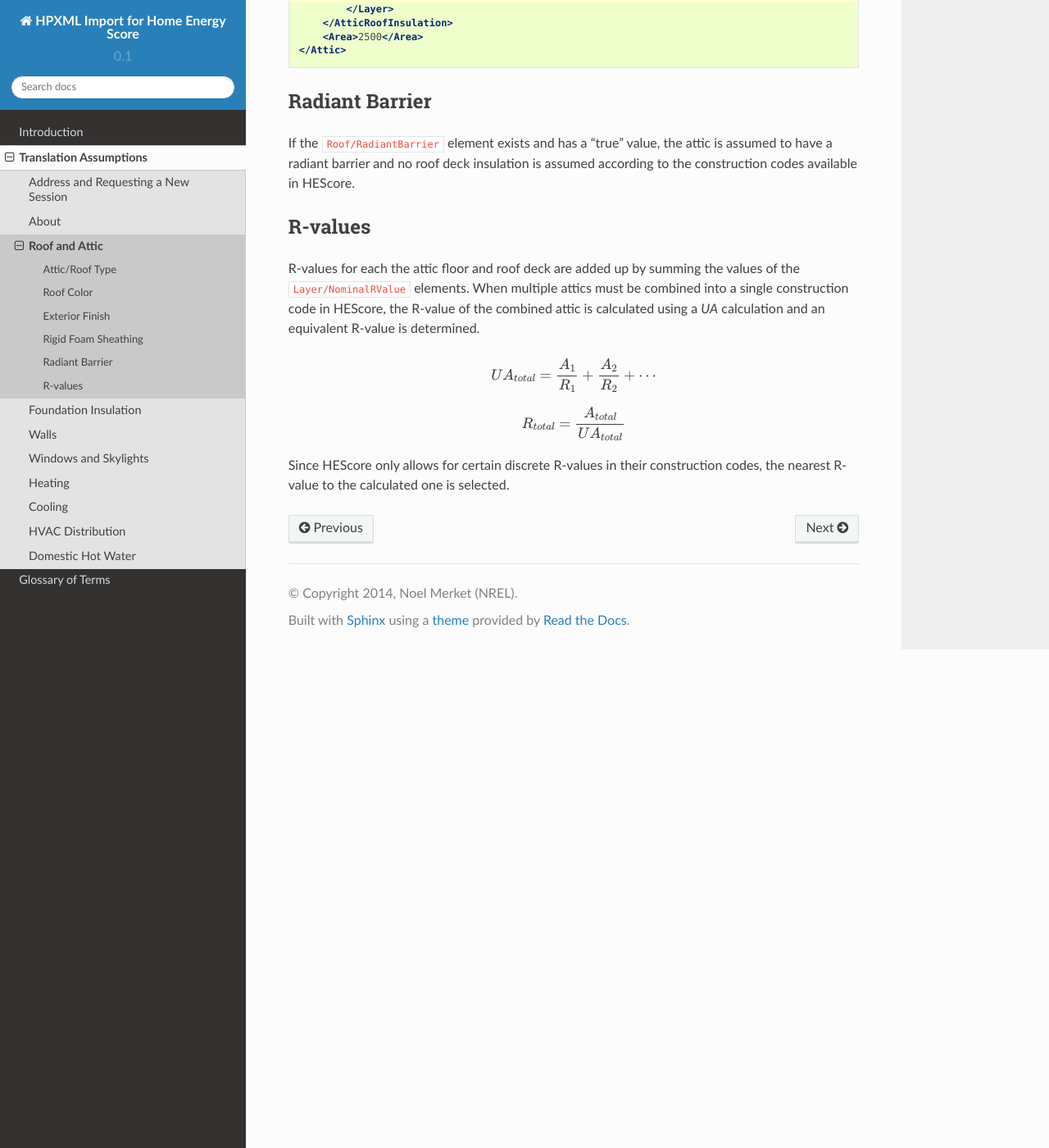
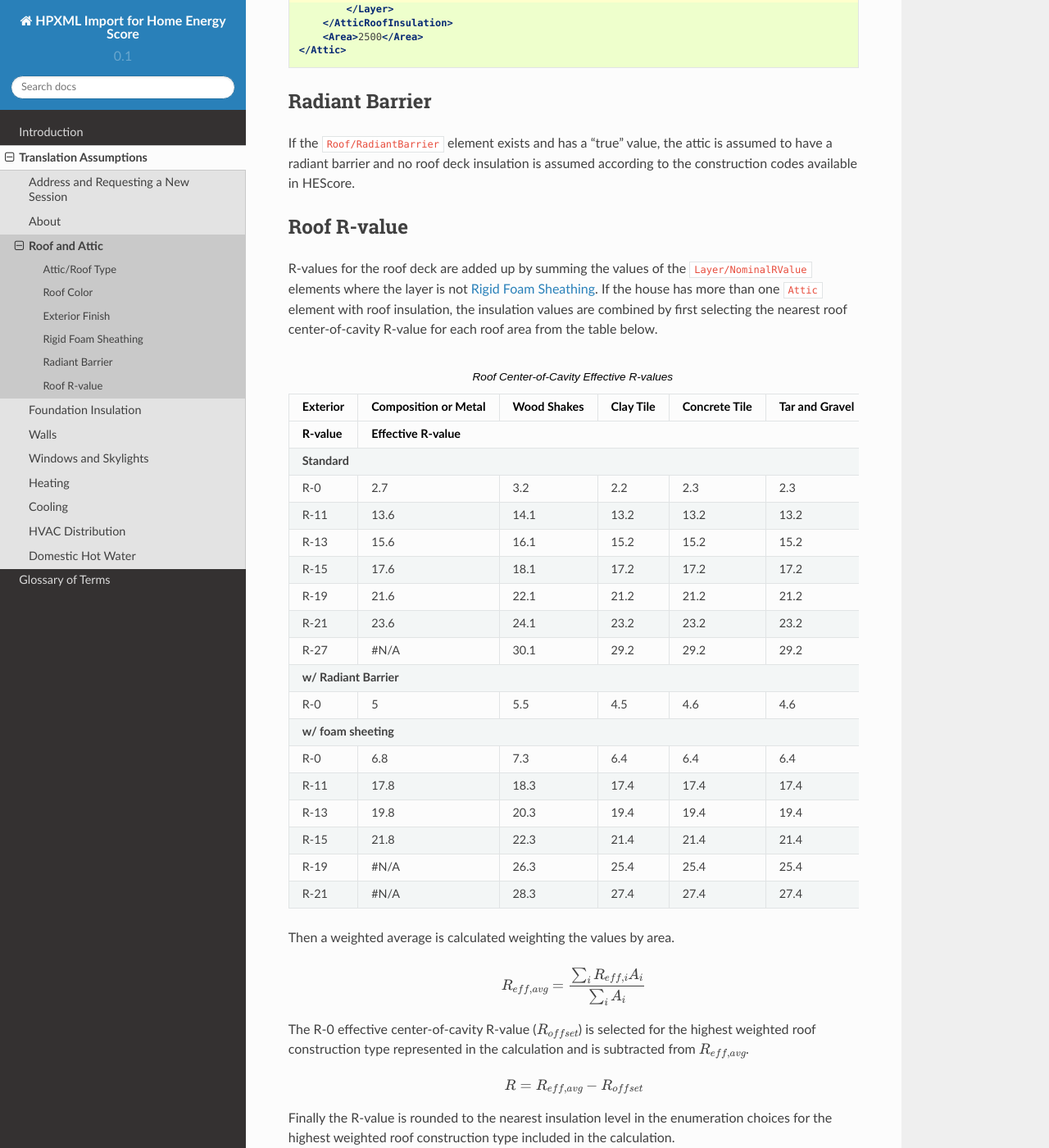
Before and after one commit to NREL/hescore-hpxml, a Sphinx documentation site: the page built from docs/source/translation/zone_roof.rst, in a window 1280 px wide and 1400 px high, scrolled down 2989 px. Shown: the whole window at 82% size. Built offline with Sphinx 7.4.7 and the Read the Docs theme 2.0.0, drawn with Linux system fonts in a browser that asks for light colours; formulas are drawn with MathJax 3; some of the changed text lies outside the part shown.

Commit message:
Updating zone_roof.rst to document the way roofs are being handled now.

```diff
--- a/docs/source/translation/zone_roof.rst
+++ b/docs/source/translation/zone_roof.rst
@@ -101,6 +101,8 @@ folling mapping.
    fiberglass shingles" should be translated to composition shingles, but if I
    do that there's no enumeration that maps to tar and gravel.
 
+.. _rigid-sheathing:
+
 Rigid Foam Sheathing
 ********************
 
@@ -139,22 +141,71 @@ according to the construction codes available in HEScore.
 
 .. _rvalues:
 
-R-values
-********
+Roof R-value
+************
 
-R-values for each the attic floor and roof deck are added up by summing the
-values of the ``Layer/NominalRValue`` elements. When multiple attics must be
-combined into a single construction code in HEScore, the R-value of the
-combined attic is calculated using a *UA* calculation and an equivalent R-value
-is determined.
+R-values for the roof deck are added up by summing the values of the
+``Layer/NominalRValue`` elements where the layer is not :ref:`rigid-sheathing`.
+If the house has more than one ``Attic`` element with roof insulation, the
+insulation values are combined by first selecting the nearest roof
+center-of-cavity R-value for each roof area from the table below.
+
+.. table:: Roof Center-of-Cavity Effective R-values
+
+   +-------------------+---------------------+------------+----------+--------------+---------------+
+   |Exterior           |Composition or Metal |Wood Shakes |Clay Tile |Concrete Tile |Tar and Gravel |
+   +-------------------+---------------------+------------+----------+--------------+---------------+
+   |R-value            |Effective R-value                                                           |
+   +===================+=====================+============+==========+==============+===============+
+   | **Standard**                                                                                   |
+   +-------------------+---------------------+------------+----------+--------------+---------------+
+   |R-0                |2.7                  |3.2         |2.2       |2.3           |2.3            |
+   +-------------------+---------------------+------------+----------+--------------+---------------+
+   |R-11               |13.6                 |14.1        |13.2      |13.2          |13.2           |
+   +-------------------+---------------------+------------+----------+--------------+---------------+
+   |R-13               |15.6                 |16.1        |15.2      |15.2          |15.2           |
+   +-------------------+---------------------+------------+----------+--------------+---------------+
+   |R-15               |17.6                 |18.1        |17.2      |17.2          |17.2           |
+   +-------------------+---------------------+------------+----------+--------------+---------------+
+   |R-19               |21.6                 |22.1        |21.2      |21.2          |21.2           |
+   +-------------------+---------------------+------------+----------+--------------+---------------+
+   |R-21               |23.6                 |24.1        |23.2      |23.2          |23.2           |
+   +-------------------+---------------------+------------+----------+--------------+---------------+
+   |R-27               |#N/A                 |30.1        |29.2      |29.2          |29.2           |
+   +-------------------+---------------------+------------+----------+--------------+---------------+
+   | **w/ Radiant Barrier**                                                                         |
+   +-------------------+---------------------+------------+----------+--------------+---------------+
+   |R-0                |5                    |5.5         |4.5       |4.6           |4.6            |
+   +-------------------+---------------------+------------+----------+--------------+---------------+
+   | **w/ foam sheeting**                                                                           |
+   +-------------------+---------------------+------------+----------+--------------+---------------+
+   |R-0                |6.8                  |7.3         |6.4       |6.4           |6.4            |
+   +-------------------+---------------------+------------+----------+--------------+---------------+
+   |R-11               |17.8                 |18.3        |17.4      |17.4          |17.4           |
+   +-------------------+---------------------+------------+----------+--------------+---------------+
+   |R-13               |19.8                 |20.3        |19.4      |19.4          |19.4           |
+   +-------------------+---------------------+------------+----------+--------------+---------------+
+   |R-15               |21.8                 |22.3        |21.4      |21.4          |21.4           |
+   +-------------------+---------------------+------------+----------+--------------+---------------+
+   |R-19               |#N/A                 |26.3        |25.4      |25.4          |25.4           |
+   +-------------------+---------------------+------------+----------+--------------+---------------+
+   |R-21               |#N/A                 |28.3        |27.4      |27.4          |27.4           |
+   +-------------------+---------------------+------------+----------+--------------+---------------+
+
+Then a weighted average is calculated weighting the values by area.
 
 .. math::
 
-   UA_{total} = \frac{A_1}{R_1} + \frac{A_2}{R_2} + \dotsb
+   R_{eff,avg} = \frac{\sum_i R_{eff,i} A_i}{\sum_i A_i}
+
+The R-0 effective center-of-cavity R-value (:math:`R_{offset}`) is selected for
+the highest weighted roof construction type represented in the calculation and
+is subtracted from :math:`R_{eff,avg}`.
 
 .. math::
 
-   R_{total} = \frac{A_{total}}{UA_{total}}
+   R = R_{eff,avg} - R_{offset}
 
-Since HEScore only allows for certain discrete R-values in their construction
-codes, the nearest R-value to the calculated one is selected.
+Finally the R-value is rounded to the nearest insulation level in the
+enumeration choices for the highest weighted roof construction type included in
+the calculation.
```
